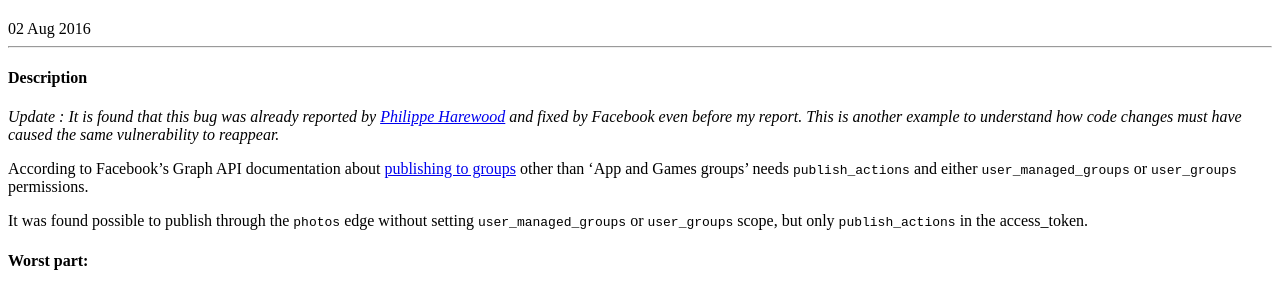
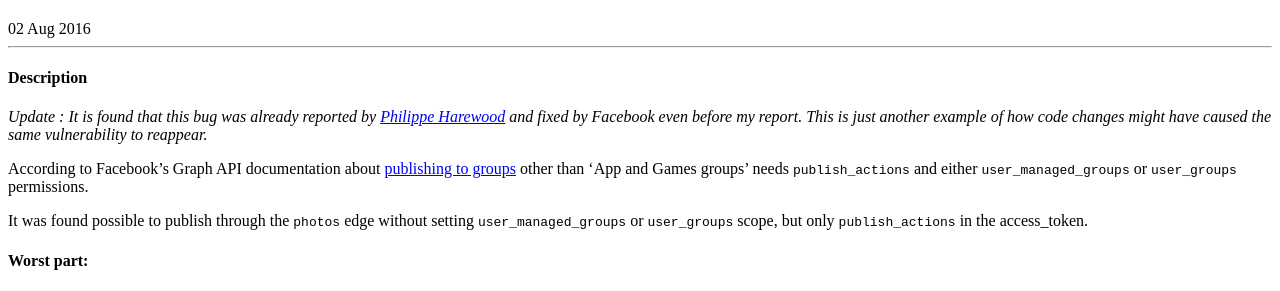
Before and after one commit to sahadnk72/sahadnk72.github.io, a Jekyll site: the page built from _posts/2016-08-02-posting-into-fb-groups.md, in a window 1280 px wide. Shown: the part 690-981 px from the top of the page. Built offline with Jekyll 4.4.1, drawn with Linux system fonts in a browser that asks for light colours.

Commit message:
Update 2016-08-02-posting-into-fb-groups.md

```diff
--- a/_posts/2016-08-02-posting-into-fb-groups.md
+++ b/_posts/2016-08-02-posting-into-fb-groups.md
@@ -8,7 +8,7 @@ title: Publishing to /group/photos/ without sufficient permissions - Facebook Bu
 #### Description
 
 <i>Update : It is found that this bug was already reported by <a href="http://philippeharewood.com/the-group-idphotos-endpoint-isnt-obeying-the-publish_actions-and-user_groups-permission-requirement/">Philippe Harewood</a> and fixed by Facebook
-even before my report. This is another example to understand how code changes must have caused the same vulnerability to reappear.</i>
+even before my report. This is just another example of how code changes might have caused the same vulnerability to reappear.</i>
 
 
 
```
